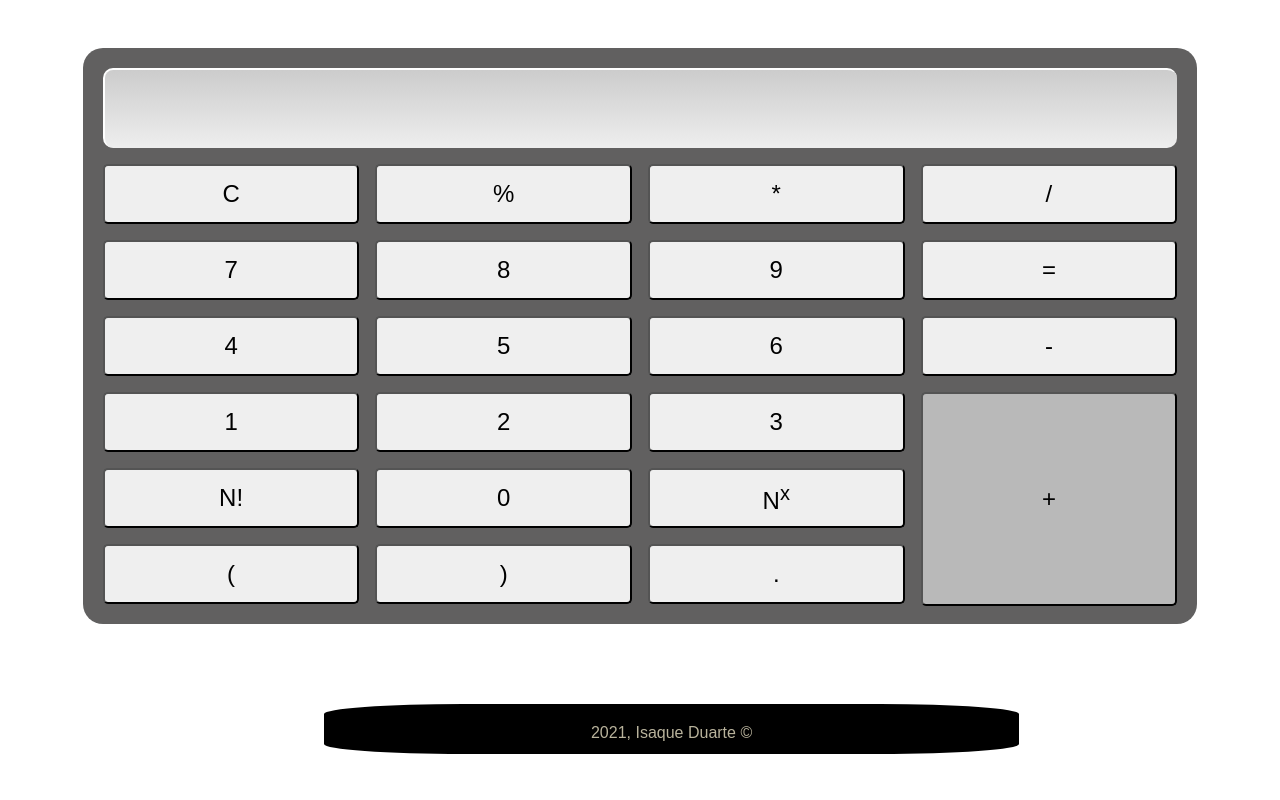
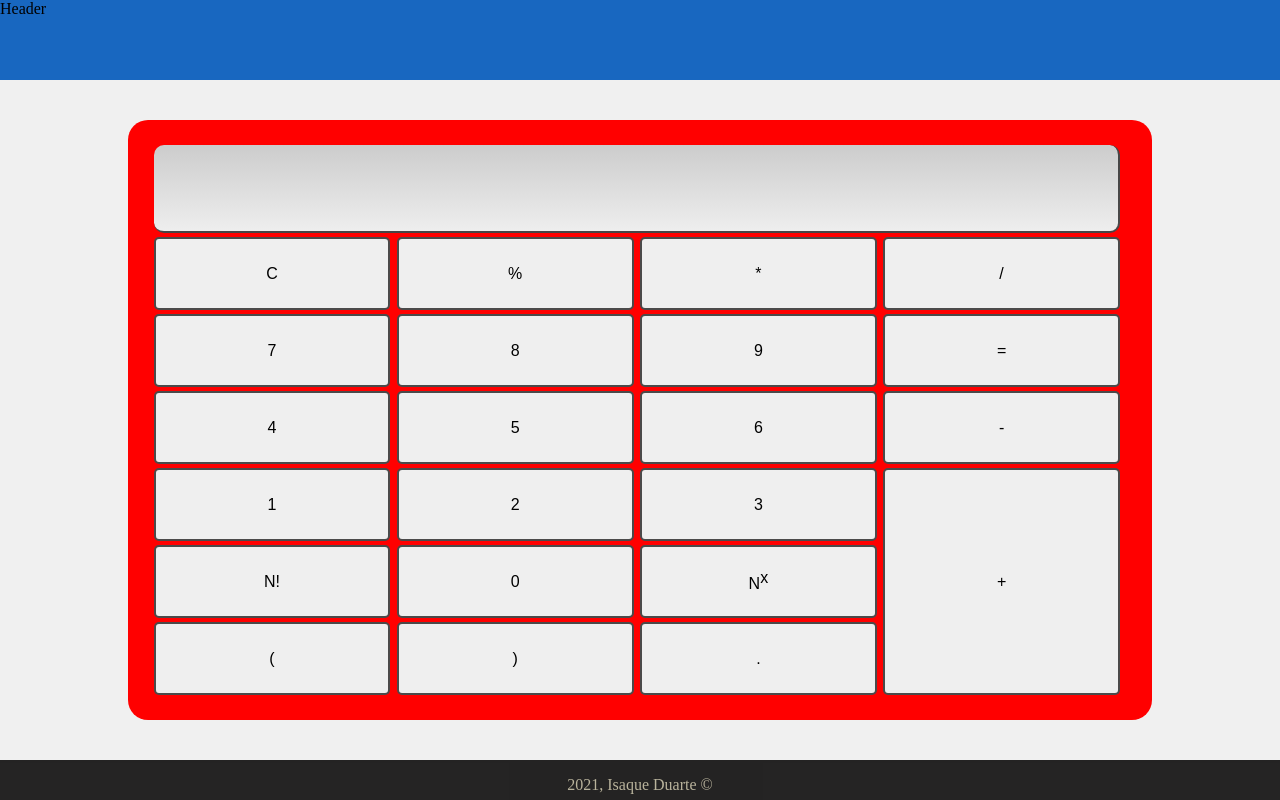
Before and after one commit to harry-fruit/calculadora-web, a plain HTML site: page index.html in a window 1280 px wide. Drawn offline with Linux system fonts and the light colour scheme.

Commit message:
FixingStyle

```diff
--- a/style.css
+++ b/assets/style.css
@@ -1,10 +1,176 @@
-html, body{
+* {
     font-size: 16px;
-    font-family: sans-serif;
-    /*overflow: hidden;*/
+    box-sizing: border-box;
+}
+
+body{
+    margin: 0;
+    display: grid;
+    grid-template-columns: 1fr;
+    grid-template-rows: 10vh 1fr 5vh;
+    grid-template-areas:
+        "header"
+        "main"
+        "footer";
+}
+
+#cabecalho{
+    grid-area: header;
+    background-color: #1867c0;
+}
+
+#principal{
+    grid-area: main;
+    height: calc(100vh - 15vh);
+    background-color: #f0f0f0;
+    display: grid;
 
 }
-@media (min-width:451px){
+
+#rodape{
+    grid-area:footer;
+    background-color: rgba(19, 18, 18, 0.925);
+    text-align: center;
+    color: rgb(185, 179, 156);
+}
+
+#corpoCalc{
+    background-color: red;
+    width: 80vw;
+    margin: 5vh 10vw;
+    padding: 25px 4% 25px 2%;
+    border-radius: 20px;
+    display: grid;
+    row-gap: 0.5vh;
+    column-gap: 0.5vw;
+    grid-template-rows: 16% repeat(6, 1fr);
+    grid-template-columns: repeat(4, 25%);
+    grid-template-areas:
+    "display display display display"
+    "delete  modulo  multi  divi"
+    "sete    oito    nove   igual"
+    "quatro  cinco   seis   menos"
+    "um      dois    tres   plus"
+    "fator   zero    power  plus"
+    "abre    fecha   ponto  plus";
+}
+
+.btt, .fixingEffects{
+    border: 2px solid rgba(49, 48, 48, 0.863);
+    border-radius: 5px;
+}
+
+/* Botoes grid */
+#display{
+    grid-area: display;
+    text-align:right;
+    border-bottom: 2px solid rgba(49, 48, 48, 0.863);
+    border-right: 2px solid rgba(49, 48, 48, 0.863);
+    border-radius:10px;
+    background: linear-gradient(360deg, #eee, #ccc);
+    background-position: bottom ;
+}
+
+.zero{
+    grid-area: zero;
+}
+.um{
+    grid-area: um;
+}
+.dois{
+    grid-area: dois;
+}
+.tres{
+    grid-area: tres;
+}
+.quatro{
+    grid-area: quatro;
+}
+.cinco{
+    grid-area: cinco;
+}
+.seis{
+    grid-area: seis;
+}
+.sete{
+    grid-area: sete;
+}
+.oito{
+    grid-area: oito;
+}
+.nove{
+    grid-area: nove;
+}
+.c{
+    grid-area: delete;
+}
+.modulo{
+    grid-area: modulo;
+}
+.multi{
+    grid-area: multi;
+}
+.divi{
+    grid-area: divi;
+}
+
+.equal{
+    grid-area: igual;
+}
+.menos{
+    grid-area: menos;
+}
+#plus{
+    grid-area: plus;
+}
+.factorial{
+    grid-area: fator;
+}
+.direito{
+    grid-area: fecha;
+}
+.esquerdo{
+    grid-area: abre;
+}
+.ponto{
+    grid-area: ponto;
+}
+.power{
+    grid-area: power;
+}
+
+
+
+
+
+
+
+
+
+
+
+
+
+
+
+
+
+
+
+
+
+
+
+
+
+
+
+
+
+
+
+
+/* @media (min-width:451px){
     .body{
         width: 85%;
         min-height: 280px;
@@ -139,4 +305,4 @@ html, body{
         grid-column: col-start 2/ col-end 4;
         text-align: center;
     }
-}
+} */
--- a/index.html
+++ b/index.html
@@ -6,28 +6,28 @@
     <meta name="viewport" content="width=device-width, initial-scale=1.0">
     <meta name="viewport" content="heigth=device-heigth, initial-scale=1.0">
     <meta name="author" content="Isaque, vulgo Harry">
-    <link rel="stylesheet" href="style.css">
+    <link rel="stylesheet" href="./assets/style.css">
     <script type="text/javascript" src="script.js"></script>
     <title>Calculadora</title>
 </head>
 <body>
-
-    <section id="mainSection">
-        <div class="body">
+    <header id="cabecalho">Header</header>
+    <main id="principal">
+        <div id="corpoCalc">
             <div id="display">
                 <p id="printer">
                 </p>
             </div>
-            <button class="c">C</button>                   <button class="btt">%</button>       <button class="btt">*</button>                   <button class="btt">/</button>
-            <button class="btt">7</button>                 <button class="btt">8</button>       <button class="btt">9</button>                   <button class="equal">=</button>
-            <button class="btt">4</button>                 <button class="btt">5</button>       <button class="btt">6</button>                   <button class="btt">-</button>
-            <button class="btt">1</button>                 <button class="btt">2</button>       <button class="btt">3</button>                   <button class="btt" id="plus">+</button>
-            <button class="factorial">N!</button>          <button class="btt">0</button>       <button class="power">N<sup>x</sup></button>     <button class="btt">(</button>
-            <button class="btt">)</button>                 <button class="btt">.</button>
+            <button class="c fixingEffects">C</button>                  <button class="btt modulo">%</button>     <button class="btt multi">*</button>                        <button class="btt divi">/</button>
+            <button class="btt sete">7</button>                         <button class="btt oito">8</button>       <button class="btt nove">9</button>                           <button class="equal fixingEffects">=</button>
+            <button class="btt quatro">4</button>                       <button class="btt cinco">5</button>      <button class="btt seis">6</button>                          <button class="btt menos">-</button>
+            <button class="btt um ">1</button>                          <button class="btt dois">2</button>       <button class="btt tres">3</button>                           <button class="btt" id="plus">+</button>
+            <button class="factorial fixingEffects">N!</button>         <button class="btt zero">0</button>       <button class="power fixingEffects">N<sup>x</sup></button>    <button class="btt">(</button>
+            <button class="btt direito">)</button>                      <button class="btt ponto">.</button>
         </div>
-    </section>
-    <footer>
-        <div id="foot"> <time>2021</time>, Isaque Duarte &copy;</div>
+    </main>
+    <footer id="rodape">
+        <p><time>2021</time>, Isaque Duarte &copy;</p>
     </footer>
 
 <script>
```
